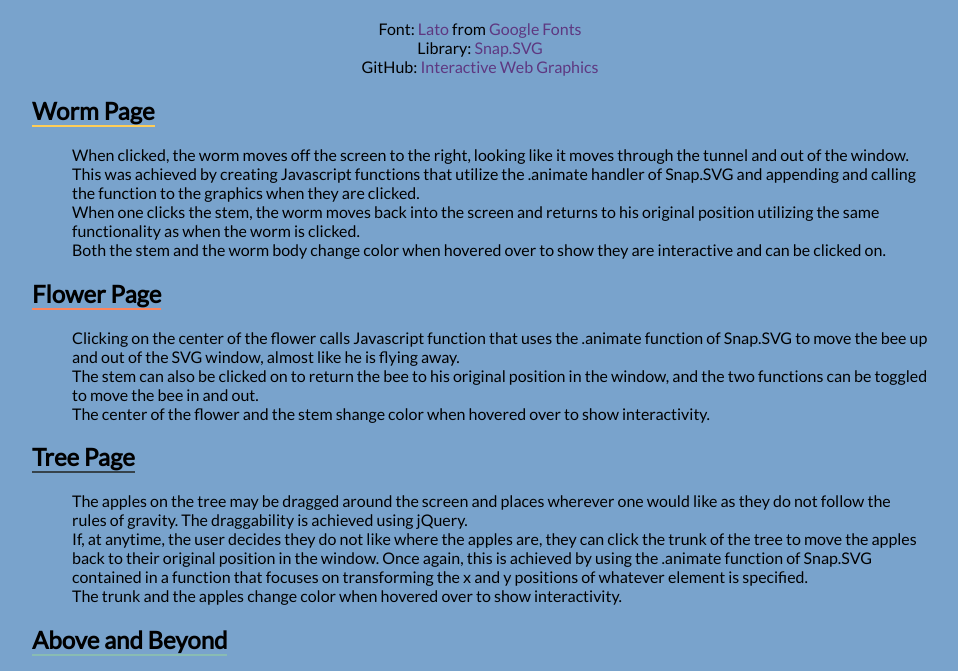
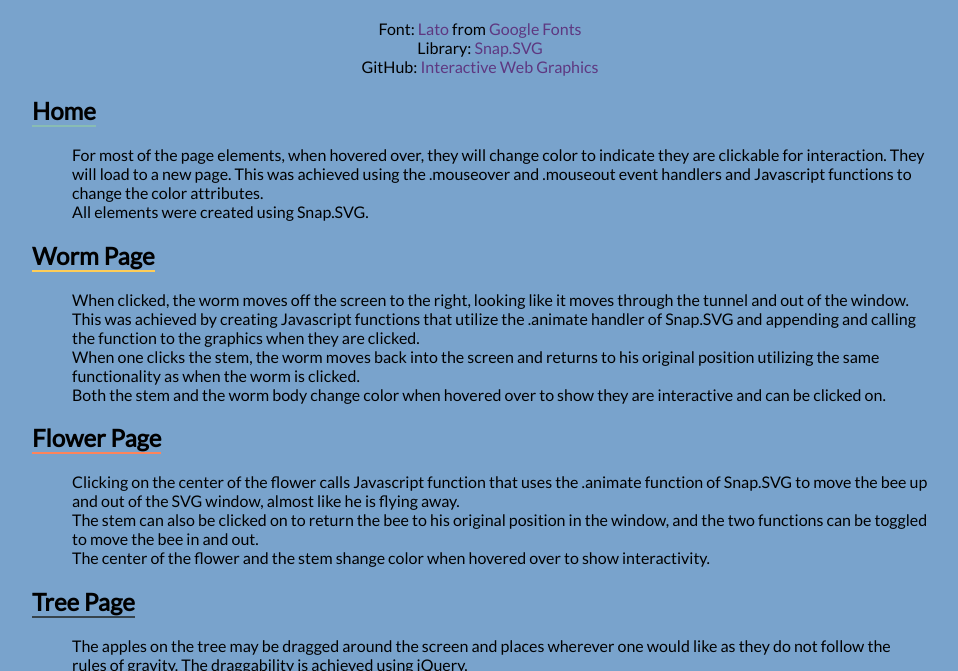
Before and after one commit to klairecoval/Interactive-Graphics-on-the-Web, a plain HTML site: page documentation.html in a window 1280 px wide. Shown: the part 63-734 px from the top of the page, without its empty margins (160-1118 px from the left). Drawn offline with Linux system fonts and the light colour scheme.

Commit message:
Added documentation for the home page

```diff
--- a/documentation.html
+++ b/documentation.html
@@ -17,6 +17,11 @@
 		Library: <a href="http://snapsvg.io/">Snap.SVG</a><br>
 		  GitHub: <a href="https://github.com/klairecoval/InteractiveWebGraphics">Interactive Web Graphics</a>
 		</p>
+	    <h2><span style="border-bottom: 2px solid #89BCB3">Home</span></h2>
+		<ul>
+			<li>For most of the page elements, when hovered over, they will change color to indicate they are clickable for interaction. They will load to a new page. This was achieved using the .mouseover and .mouseout event handlers and Javascript functions to change the color attributes.</li>
+			<li>All elements were created using Snap.SVG.</li>
+		</ul>
 		<h2><span style="border-bottom: 2px solid #FFCD57">Worm Page</span></h2>
 		<ul>
 			<li>When clicked, the worm moves off the screen to the right, looking like it moves through the tunnel and out of the window. This was achieved by creating Javascript functions that utilize the .animate handler of Snap.SVG and appending and calling the function to the graphics when they are clicked.</li>
```
